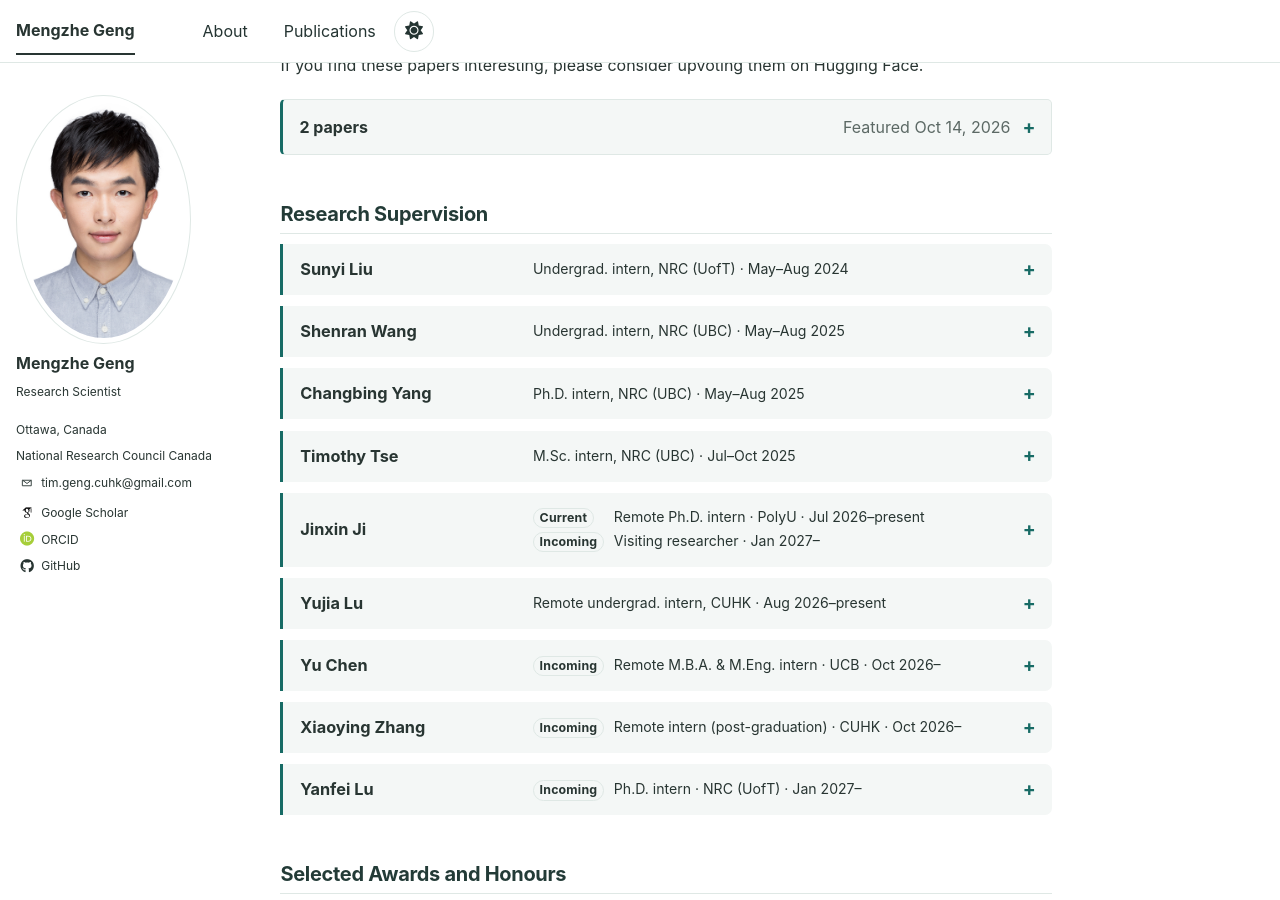
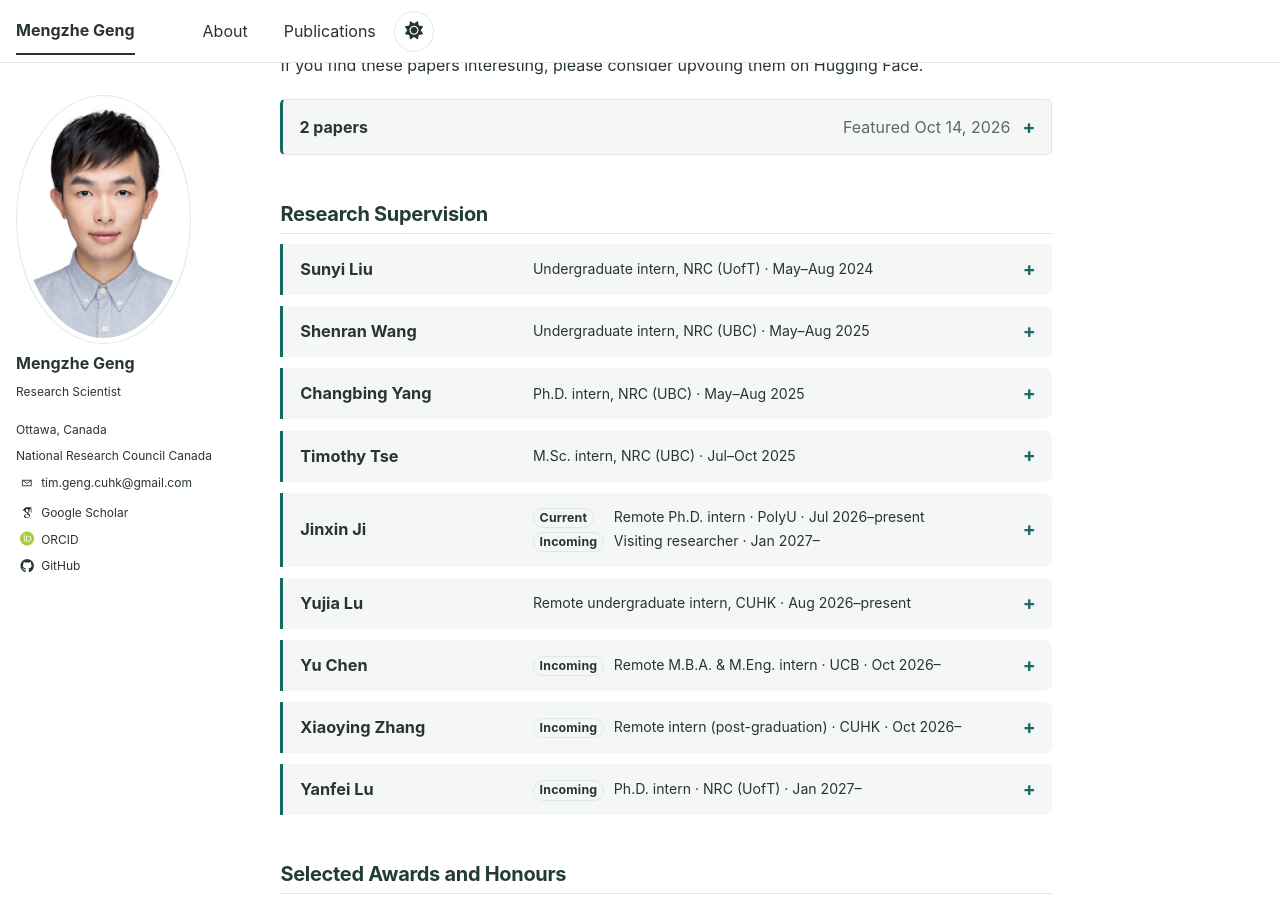
Before and after one commit to MENGZHEGENG/MENGZHEGENG.github.io, a Jekyll site: the page built from _pages/about.md, in a window 1280 px wide and 900 px high, scrolled down 2508 px. Built offline with Jekyll 4.4.1, drawn with Linux system fonts in a browser that asks for light colours; some web fonts are replaced.

Commit message:
Improve homepage search metadata

```diff
--- a/_pages/about.md
+++ b/_pages/about.md
@@ -38,7 +39,7 @@ classes: wide
 <details class="internship-note">
   <summary>How to apply</summary>
   <p>Please read and understand all information in <a href="#before-you-apply">Before you apply</a> before submitting an application. Applying confirms that you have read and understood those requirements and agree to them. Additional requirements may apply to particular projects or circumstances.</p>
-  <p><strong>Students:</strong> Email a CV and academic transcripts from your bachelor's degree onward. Students in Canada may also apply through the NRC <a href="https://www.nrc.canada.ca/en/corporate/careers/nrc-co-op-program" target="_blank" rel="noopener noreferrer">Co-op Program</a> or <a href="https://nrc.canada.ca/en/corporate/careers/nrc-student-employment-program" target="_blank" rel="noopener noreferrer">Student Employment Program</a>.</p><p><strong>Researchers:</strong> Email a CV. Contact me at <a href="mailto:tim.geng.cuhk@gmail.com">tim.geng.cuhk@gmail.com</a>.</p>
+  <p><strong>Students:</strong> Email a CV and academic transcripts from your bachelor's degree onward. <strong>Researchers:</strong> Email a CV. Contact me at <a href="mailto:tim.geng.cuhk@gmail.com">tim.geng.cuhk@gmail.com</a>. Students in Canada may also apply through the NRC <a href="https://www.nrc.canada.ca/en/corporate/careers/nrc-co-op-program" target="_blank" rel="noopener noreferrer">Co-op Program</a> or <a href="https://nrc.canada.ca/en/corporate/careers/nrc-student-employment-program" target="_blank" rel="noopener noreferrer">Student Employment Program</a>.</p>
 </details>
 <details class="internship-note">
   <summary>Positions are highly competitive</summary>
@@ -157,7 +158,7 @@ classes: wide
   <details class="supervision-entry">
     <summary class="supervision-heading">
       <span class="supervision-name">Sunyi Liu</span>
-      <span class="publication-meta">Undergrad. intern, NRC (UofT) · May–Aug 2024</span>
+      <span class="publication-meta">Undergraduate intern, NRC (UofT) · May–Aug 2024</span>
     </summary>
     <div class="supervision-details">
       <p class="supervision-detail"><span class="supervision-label">Funding</span><span class="supervision-detail-copy"><a class="person-link" href="https://www.nrc.canada.ca/en/corporate/corporate-overview/rebecca-hart" target="_blank" rel="noopener noreferrer">Rebecca Hart</a></span></p>
@@ -168,7 +169,7 @@ classes: wide
   <details class="supervision-entry">
     <summary class="supervision-heading">
       <span class="supervision-name">Shenran Wang</span>
-      <span class="publication-meta">Undergrad. intern, NRC (UBC) · May–Aug 2025</span>
+      <span class="publication-meta">Undergraduate intern, NRC (UBC) · May–Aug 2025</span>
     </summary>
     <div class="supervision-details">
       <p class="supervision-detail"><span class="supervision-label">Co-supervision</span><span class="supervision-detail-copy"><a class="person-link" href="https://www.nrc.canada.ca/en/corporate/contact-us/nrc-directory-science-professionals/aidan-pine" target="_blank" rel="noopener noreferrer">Aidan Pine</a></span></p>
@@ -209,7 +210,7 @@ classes: wide
   <details class="supervision-entry">
     <summary class="supervision-heading">
       <span class="supervision-name">Yujia Lu</span>
-      <span class="publication-meta">Remote undergrad. intern, CUHK · Aug 2026–present</span>
+      <span class="publication-meta">Remote undergraduate intern, CUHK · Aug 2026–present</span>
     </summary>
     <div class="supervision-details">
       <p class="supervision-detail"><span class="supervision-label">Preprint</span><span class="supervision-detail-copy"><a href="https://arxiv.org/abs/2609.08899" target="_blank" rel="noopener noreferrer">From Scores to Evidence: Auditable Decisions Can Improve Speech Deepfake Detection</a>, <em>arXiv:2609.08899</em> (2026)</span></p>
@@ -299,4 +300,4 @@ classes: wide
   </details>
 </div>
 <h2>Profiles</h2>
-<p class="profile-directory-links">For the complete publication record, visit <a href="{{ site.author.googlescholar }}">Google Scholar</a> or browse the <a href="{{ '/publications/' | relative_url }}">Publications page</a>.</p>
+<p>For the complete publication record, visit <a href="{{ site.author.googlescholar }}">Google Scholar</a> or browse the <a href="{{ '/publications/' | relative_url }}">Publications page</a>.</p>
```
Also changed, not shown: other parts of _pages/about.md (+2 -1 lines).
